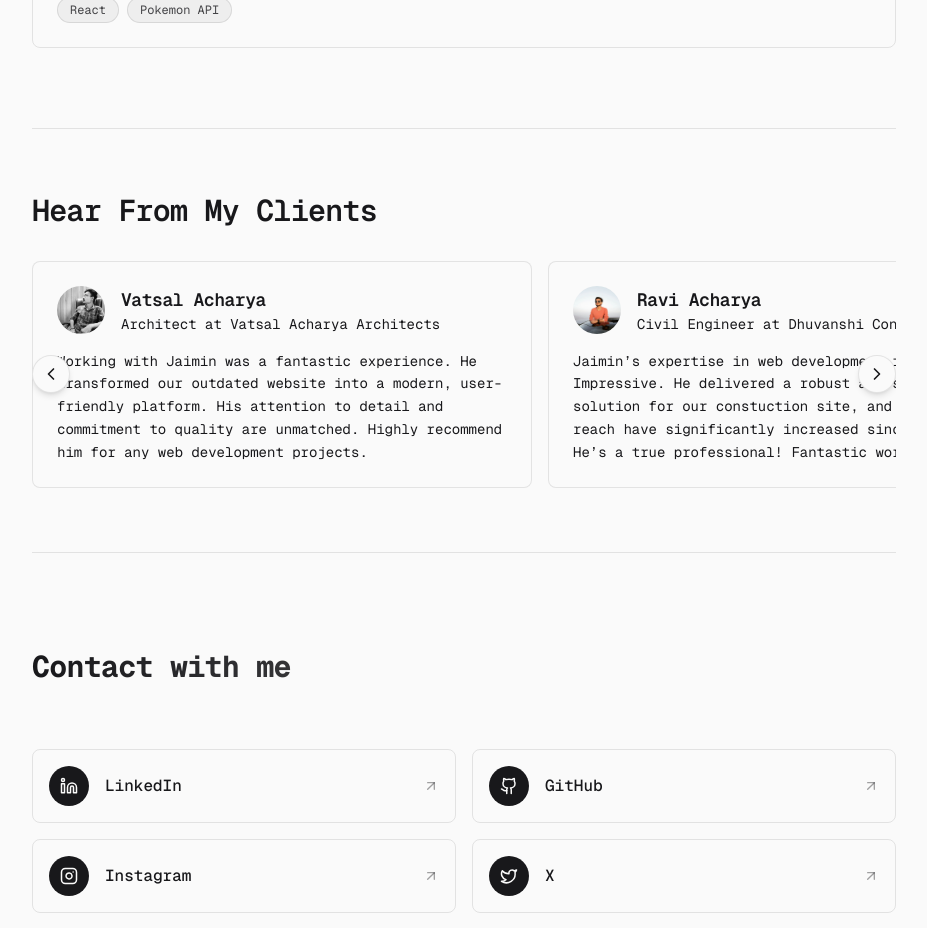
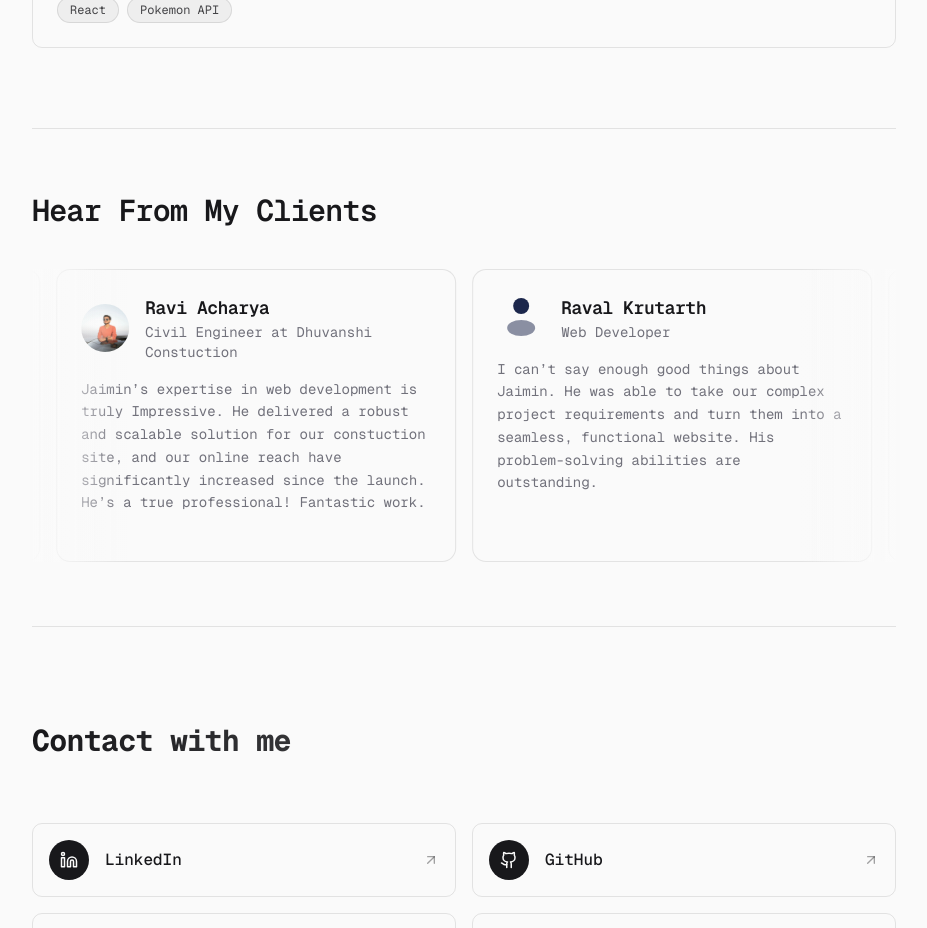
Before and after one commit to jaimin-acharya/portfolio, a Next.js app: page / in a window 1280 px wide. Shown: the part 2940-3868 px from the top of the page, without its empty margins (176-1103 px from the left). Built offline with nearby package versions, Linux system fonts and the light colour scheme.

Commit message:
Improved Clients Section UI

```diff
--- a/app/components/Clients.jsx
+++ b/app/components/Clients.jsx
@@ -1,26 +1,17 @@
 import { clientReviews } from "../site";
-import { useRef } from "react";
 import { motion } from "framer-motion";
-import { ChevronLeft, ChevronRight } from "lucide-react";
 
 export default function Clients() {
   if (!clientReviews || clientReviews.length === 0) return null;
 
   const items = [...clientReviews];
-  const scrollRef = useRef(null);
-
-  const scrollByAmount = (amount) => {
-    if (scrollRef.current) {
-      scrollRef.current.scrollBy({ left: amount, behavior: "smooth" });
-    }
-  };
 
   return (
     <section
       id="clients"
-      className="py-16 border-t border-foreground/10 overflow-hidden scroll-mt-24"
+      className="py-16 border-t border-foreground/10 overflow-hidden scroll-mt-24 relative"
     >
-      {/* Fade-in Heading */}
+      {/* Heading */}
       <motion.h2
         className="text-3xl font-semibold tracking-tight"
         initial={{ opacity: 0, y: 30 }}
@@ -31,37 +22,17 @@ export default function Clients() {
         Hear From My Clients
       </motion.h2>
 
-      <div className="relative mt-8 group">
-        {/* Chevron Left */}
-        <button
-          onClick={() => scrollByAmount(-400)}
-          className="hidden md:flex absolute left-0 top-1/2 -translate-y-1/2 z-10
-                     p-2 rounded-full bg-background shadow-md border border-foreground/10
-                     hover:shadow-lg hover:border-foreground/20 transition"
-        >
-          <ChevronLeft className="w-5 h-5" />
-        </button>
-
-        {/* Scrollable container */}
+      {/* Marquee container */}
+      <div className="relative mt-10 flex overflow-hidden group">
+        <div className="flex gap-4 animate-marquee group-hover:[animation-play-state:paused]">
+          {/* Duplicate list for seamless loop */}
+          {[...items, ...items].map((client, i) => (
             <div
-          ref={scrollRef}
-          className="relative w-full overflow-x-auto scroll-smooth snap-x snap-mandatory hide-scrollbar"
-        >
-          <div className="flex gap-4">
-            {items.map((client, i) => (
-              <motion.div
               key={i}
-                initial={{ opacity: 0, y: 40 }}
-                whileInView={{ opacity: 1, y: 0 }}
-                transition={{ duration: 0.6, delay: i * 0.2 }}
-                viewport={{ once: true }}
-                className="
-                  flex-shrink-0 snap-start overflow-hidden
-                  w-[340px] sm:w-[500px]
-                  rounded-lg border border-foreground/10 p-4 sm:p-6
-                  bg-background transition-all duration-300
-                  hover:border-foreground/20 hover:shadow-lg hover:shadow-foreground/5
-                "
+              className="flex-shrink-0 w-[300px] sm:w-[400px]
+                         rounded-xl border border-foreground/10 p-4 sm:p-6
+                         bg-background hover:border-foreground/20
+                         transition-all duration-300"
             >
               {/* Client Image */}
               <div className="flex items-center gap-3 sm:gap-4">
@@ -84,20 +55,13 @@ export default function Clients() {
               <p className="mt-3 sm:mt-4 text-sm leading-relaxed text-muted-foreground">
                 {client.review}
               </p>
-              </motion.div>
+            </div>
           ))}
         </div>
-        </div>
 
-        {/* Chevron Right */}
-        <button
-          onClick={() => scrollByAmount(400)}
-          className="hidden md:flex absolute right-0 top-1/2 -translate-y-1/2 z-10
-                     p-2 rounded-full bg-background shadow-md border border-foreground/10
-                     hover:shadow-lg hover:border-foreground/20 transition"
-        >
-          <ChevronRight className="w-5 h-5" />
-        </button>
+        {/* Gradient overlays */}
+        <div className="pointer-events-none absolute inset-y-0 left-0 w-24 bg-gradient-to-r from-background/95 to-transparent"></div>
+        <div className="pointer-events-none absolute inset-y-0 right-0 w-24 bg-gradient-to-l from-background/95 to-transparent"></div>
       </div>
     </section>
   );
--- a/app/globals.css
+++ b/app/globals.css
@@ -1,25 +1,51 @@
 @import "tailwindcss";
+@import "tw-animate-css";
+
+@custom-variant dark (&:is(.dark *));
 
 /* === Your theme tokens (kept mostly intact, small cleanup) === */
 :root {
-  --background: #fafafa;
   /* zinc-50 */
-  --foreground: #18181b;
   /* zinc-900 */
-  --accent: var(--foreground);
+  --accent: oklch(0.967 0.001 286.375);
   --font-geist-sans: "Geist", system-ui, -apple-system, "Segoe UI", Roboto,
     "Helvetica Neue", Arial;
   --font-geist-mono: "Geist Mono", ui-monospace, SFMono-Regular, Menlo, Monaco,
     Consolas;
+  --radius: 0.625rem;
+  --background: oklch(1 0 0);
+  --foreground: oklch(0.141 0.005 285.823);
+  --card: oklch(1 0 0);
+  --card-foreground: oklch(0.141 0.005 285.823);
+  --popover: oklch(1 0 0);
+  --popover-foreground: oklch(0.141 0.005 285.823);
+  --primary: oklch(0.21 0.006 285.885);
+  --primary-foreground: oklch(0.985 0 0);
+  --secondary: oklch(0.967 0.001 286.375);
+  --secondary-foreground: oklch(0.21 0.006 285.885);
+  --muted: oklch(0.967 0.001 286.375);
+  --muted-foreground: oklch(0.552 0.016 285.938);
+  --accent-foreground: oklch(0.21 0.006 285.885);
+  --destructive: oklch(0.577 0.245 27.325);
+  --border: oklch(0.92 0.004 286.32);
+  --input: oklch(0.92 0.004 286.32);
+  --ring: oklch(0.705 0.015 286.067);
+  --chart-1: oklch(0.646 0.222 41.116);
+  --chart-2: oklch(0.6 0.118 184.704);
+  --chart-3: oklch(0.398 0.07 227.392);
+  --chart-4: oklch(0.828 0.189 84.429);
+  --chart-5: oklch(0.769 0.188 70.08);
+  --sidebar: oklch(0.985 0 0);
+  --sidebar-foreground: oklch(0.141 0.005 285.823);
+  --sidebar-primary: oklch(0.21 0.006 285.885);
+  --sidebar-primary-foreground: oklch(0.985 0 0);
+  --sidebar-accent: oklch(0.967 0.001 286.375);
+  --sidebar-accent-foreground: oklch(0.21 0.006 285.885);
+  --sidebar-border: oklch(0.92 0.004 286.32);
+  --sidebar-ring: oklch(0.705 0.015 286.067);
 }
 
 /* Prefer dark-mode */
-@media (prefers-color-scheme: dark) {
-  :root {
-    --background: #09090b;
-    --foreground: #e4e4e7;
-  }
-}
 
 /* Explicit theme override */
 :root[data-theme="light"] {
@@ -39,6 +65,38 @@
   --color-accent: var(--accent);
   --font-sans: var(--font-geist-sans);
   --font-mono: var(--font-geist-mono);
+  --color-sidebar-ring: var(--sidebar-ring);
+  --color-sidebar-border: var(--sidebar-border);
+  --color-sidebar-accent-foreground: var(--sidebar-accent-foreground);
+  --color-sidebar-accent: var(--sidebar-accent);
+  --color-sidebar-primary-foreground: var(--sidebar-primary-foreground);
+  --color-sidebar-primary: var(--sidebar-primary);
+  --color-sidebar-foreground: var(--sidebar-foreground);
+  --color-sidebar: var(--sidebar);
+  --color-chart-5: var(--chart-5);
+  --color-chart-4: var(--chart-4);
+  --color-chart-3: var(--chart-3);
+  --color-chart-2: var(--chart-2);
+  --color-chart-1: var(--chart-1);
+  --color-ring: var(--ring);
+  --color-input: var(--input);
+  --color-border: var(--border);
+  --color-destructive: var(--destructive);
+  --color-accent-foreground: var(--accent-foreground);
+  --color-muted-foreground: var(--muted-foreground);
+  --color-muted: var(--muted);
+  --color-secondary-foreground: var(--secondary-foreground);
+  --color-secondary: var(--secondary);
+  --color-primary-foreground: var(--primary-foreground);
+  --color-primary: var(--primary);
+  --color-popover-foreground: var(--popover-foreground);
+  --color-popover: var(--popover);
+  --color-card-foreground: var(--card-foreground);
+  --color-card: var(--card);
+  --radius-sm: calc(var(--radius) - 4px);
+  --radius-md: calc(var(--radius) - 2px);
+  --radius-lg: var(--radius);
+  --radius-xl: calc(var(--radius) + 4px);
 }
 
 /* Base page rules */
@@ -53,8 +111,6 @@ html {
 }
 
 body {
-  background: var(--background);
-  color: var(--foreground);
   font-family: var(--font-geist-sans);
   -webkit-font-smoothing: antialiased;
   -moz-osx-font-smoothing: grayscale;
@@ -162,3 +218,46 @@ body {
 .animate-slideIn {
   animation: slideIn 0.3s ease-out forwards;
 }
+
+.dark {
+  --background: oklch(0.141 0.005 285.823);
+  --foreground: oklch(0.985 0 0);
+  --card: oklch(0.21 0.006 285.885);
+  --card-foreground: oklch(0.985 0 0);
+  --popover: oklch(0.21 0.006 285.885);
+  --popover-foreground: oklch(0.985 0 0);
+  --primary: oklch(0.92 0.004 286.32);
+  --primary-foreground: oklch(0.21 0.006 285.885);
+  --secondary: oklch(0.274 0.006 286.033);
+  --secondary-foreground: oklch(0.985 0 0);
+  --muted: oklch(0.274 0.006 286.033);
+  --muted-foreground: oklch(0.705 0.015 286.067);
+  --accent: oklch(0.274 0.006 286.033);
+  --accent-foreground: oklch(0.985 0 0);
+  --destructive: oklch(0.704 0.191 22.216);
+  --border: oklch(1 0 0 / 10%);
+  --input: oklch(1 0 0 / 15%);
+  --ring: oklch(0.552 0.016 285.938);
+  --chart-1: oklch(0.488 0.243 264.376);
+  --chart-2: oklch(0.696 0.17 162.48);
+  --chart-3: oklch(0.769 0.188 70.08);
+  --chart-4: oklch(0.627 0.265 303.9);
+  --chart-5: oklch(0.645 0.246 16.439);
+  --sidebar: oklch(0.21 0.006 285.885);
+  --sidebar-foreground: oklch(0.985 0 0);
+  --sidebar-primary: oklch(0.488 0.243 264.376);
+  --sidebar-primary-foreground: oklch(0.985 0 0);
+  --sidebar-accent: oklch(0.274 0.006 286.033);
+  --sidebar-accent-foreground: oklch(0.985 0 0);
+  --sidebar-border: oklch(1 0 0 / 10%);
+  --sidebar-ring: oklch(0.552 0.016 285.938);
+}
+
+@layer base {
+  * {
+    @apply border-border outline-ring/50;
+  }
+  body {
+    @apply bg-background text-foreground;
+  }
+}
--- /dev/null
+++ b/components/ui/marquee.jsx
@@ -0,0 +1,55 @@
+import React, { useRef } from 'react';
+import { cn } from '@/lib/utils';
+
+export function Marquee({
+  className,
+  reverse = false,
+  pauseOnHover = false,
+  children,
+  vertical = false,
+  repeat = 4,
+  ariaLabel,
+  ariaLive = 'off',
+  ariaRole = 'marquee',
+  ...props
+}) {
+  const marqueeRef = useRef(null);
+
+  return (
+    (<div
+      {...props}
+      ref={marqueeRef}
+      data-slot="marquee"
+      className={cn(
+        'group flex overflow-hidden p-2 [--duration:40s] [--gap:1rem] [gap:var(--gap)]',
+        {
+          'flex-row': !vertical,
+          'flex-col': vertical,
+        },
+        className
+      )}
+      aria-label={ariaLabel}
+      aria-live={ariaLive}
+      role={ariaRole}
+      tabIndex={0}>
+      {React.useMemo(() => (
+        <>
+          {Array.from({ length: repeat }, (_, i) => (
+            <div
+              key={i}
+              className={cn(
+                !vertical ? 'flex-row [gap:var(--gap)]' : 'flex-col [gap:var(--gap)]',
+                'flex shrink-0 justify-around',
+                !vertical && 'animate-marquee flex-row',
+                vertical && 'animate-marquee-vertical flex-col',
+                pauseOnHover && 'group-hover:[animation-play-state:paused]',
+                reverse && '[animation-direction:reverse]'
+              )}>
+              {children}
+            </div>
+          ))}
+        </>
+      ), [repeat, children, vertical, pauseOnHover, reverse])}
+    </div>)
+  );
+}
--- /dev/null
+++ b/lib/utils.js
@@ -0,0 +1,6 @@
+import { clsx } from "clsx";
+import { twMerge } from "tailwind-merge"
+
+export function cn(...inputs) {
+  return twMerge(clsx(inputs));
+}
```
Also changed, not shown: package.json (+6 -2 lines), components.json (added), 1 other file (tests, documents, lock files or other folders). Lines whose indentation alone changed are shown as unchanged.
